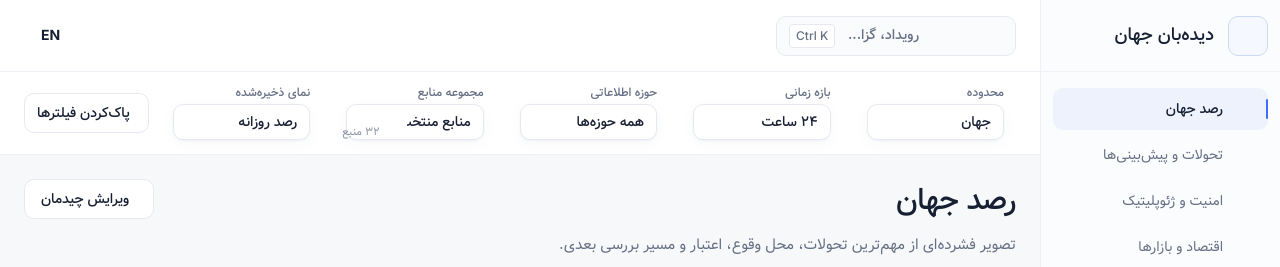
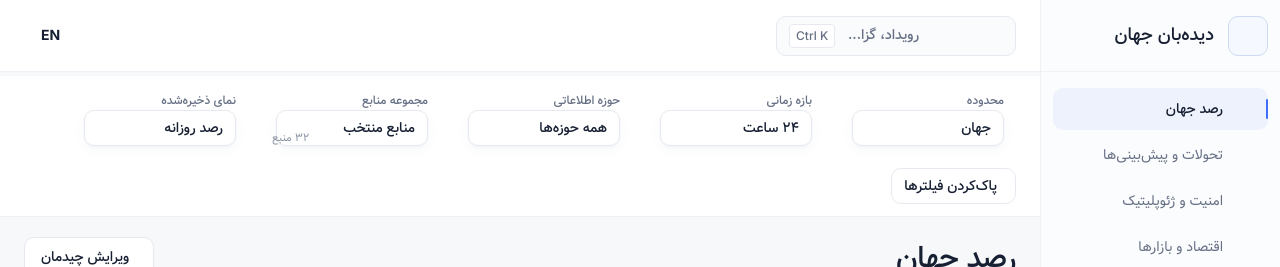
Before and after one commit to MohebaliDesign/Algonet-Didehban-Jahan, a React (Vite) app: page /world in a window 1280 px wide. Shown: the top 267 px of the page. Built offline with nearby package versions, Linux system fonts and the light colour scheme.

Commit message:
refactor(ui): preserve main spacing while keeping chart and scroll refinements

```diff
--- a/src/styles/enterprise-iteration-2.css
+++ b/src/styles/enterprise-iteration-2.css
@@ -1,7 +1,8 @@
 /*
  * Enterprise polish — iteration 2.
- * Focus: shadcn Field + Select filters, natural document scrolling, balanced card fill,
- * clickable provenance, and page-aware pastel visualization palettes.
+ * Focus: natural document scrolling, balanced card fill, clickable provenance,
+ * page-aware pastel visualization palettes, and responsive filter behavior.
+ * Padding and margin stay owned by the main-branch spacing contract.
  */
 
 /* Page-level chart palettes. Components inherit these semantic aliases. */
@@ -133,96 +134,12 @@ body {
   min-width: 0;
 }
 
-/*
- * Global filters use the shadcn Field → FieldLabel → Select composition.
- * The toolbar stays compact by keeping the label at metadata scale and the control at 36px.
- */
-.context-bar {
-  inset-block-start: 72px;
-  min-height: 72px;
-  flex-wrap: nowrap;
-  align-items: center;
-  gap: 12px;
-  padding-block: 8px;
-  background: color-mix(in srgb, var(--surface) 97%, var(--background));
-}
-
+/* Field sizing is responsive, while visual treatment is defined in iteration 3. */
 .context-filter[data-slot='field'] {
   width: auto;
   min-width: 148px;
   max-width: 196px;
   flex: 0 1 176px;
-  gap: 4px;
-}
-
-.context-filter-label[data-slot='field-label'] {
-  display: flex;
-  width: 100%;
-  min-height: 14px;
-  align-items: center;
-  justify-content: space-between;
-  gap: 8px;
-  color: var(--muted-foreground);
-  font-size: 12px;
-  font-weight: 500;
-  line-height: 1.2;
-}
-
-.context-filter-label > span {
-  overflow: hidden;
-  text-overflow: ellipsis;
-  white-space: nowrap;
-}
-
-.context-filter-label small {
-  flex: none;
-  color: color-mix(in srgb, var(--muted-foreground) 78%, transparent);
-  font-size: 11px;
-  font-weight: 400;
-}
-
-.context-filter [data-slot='select-trigger'] {
-  width: 100%;
-  min-width: 0;
-  min-height: 36px;
-  height: 36px;
-  padding-inline: 10px;
-  border: 1px solid var(--border);
-  border-radius: var(--radius-control);
-  color: var(--foreground);
-  background: var(--surface);
-  box-shadow: none;
-  font-size: 14px;
-  font-weight: 500;
-  transition:
-    border-color 140ms ease,
-    background-color 140ms ease,
-    box-shadow 140ms ease;
-}
-
-.context-filter [data-slot='select-trigger']:hover {
-  border-color: color-mix(in srgb, var(--foreground) 16%, var(--border));
-  background: color-mix(in srgb, var(--surface) 96%, var(--accent));
-}
-
-.context-filter [data-slot='select-trigger']:focus-visible {
-  border-color: color-mix(in srgb, var(--ring) 58%, var(--border));
-  box-shadow: 0 0 0 3px color-mix(in srgb, var(--ring) 10%, transparent);
-  outline: 0;
-}
-
-.context-filter[data-invalid='true'] [data-slot='field-label'],
-.context-filter [aria-invalid='true'] {
-  color: var(--destructive);
-}
-
-.context-filter [aria-invalid='true'] {
-  border-color: color-mix(in srgb, var(--destructive) 56%, var(--border));
-  box-shadow: 0 0 0 3px color-mix(in srgb, var(--destructive) 9%, transparent);
-}
-
-.context-bar > [data-slot='button'] {
-  min-height: 40px;
 }
 
 /* Header toolbars: 40px is the interaction frame; glyphs remain optically controlled. */
@@ -249,8 +166,6 @@ body {
 .module-footer-source {
   min-height: 32px !important;
   height: 32px !important;
-  margin: -4px 0;
-  padding-inline: 8px !important;
   border-radius: 8px;
   color: var(--muted-foreground) !important;
   font-size: var(--type-metadata-size) !important;
@@ -274,15 +189,6 @@ body {
 
 .highcharts-grid-line {
   stroke: color-mix(in srgb, var(--border) 72%, transparent);
-}
-
-/* Keep long analytical pages comfortable to scroll and end with breathing room. */
-.product-canvas {
-  padding-block-end: 64px;
-}
-
-.page-view > :last-child {
-  margin-block-end: 0;
 }
 
 @media (max-width: 1200px) {
@@ -322,8 +228,4 @@ body {
     max-width: none;
     flex-basis: 100%;
   }
-
-  .product-canvas {
-    padding-block-end: 48px;
-  }
 }
```
